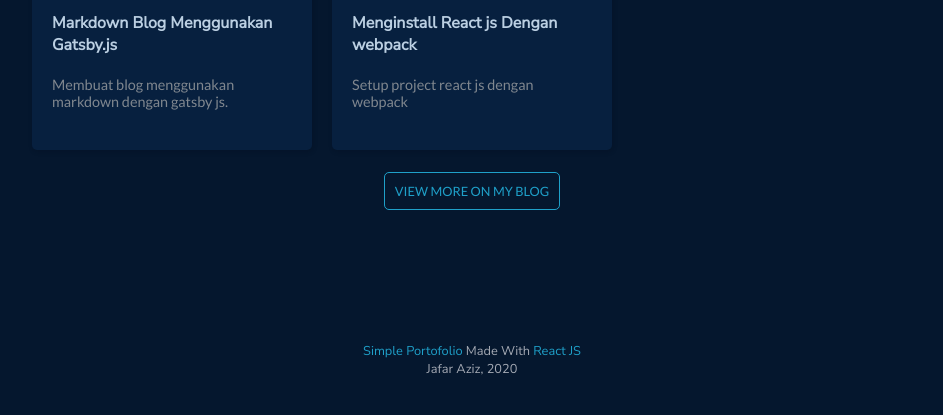
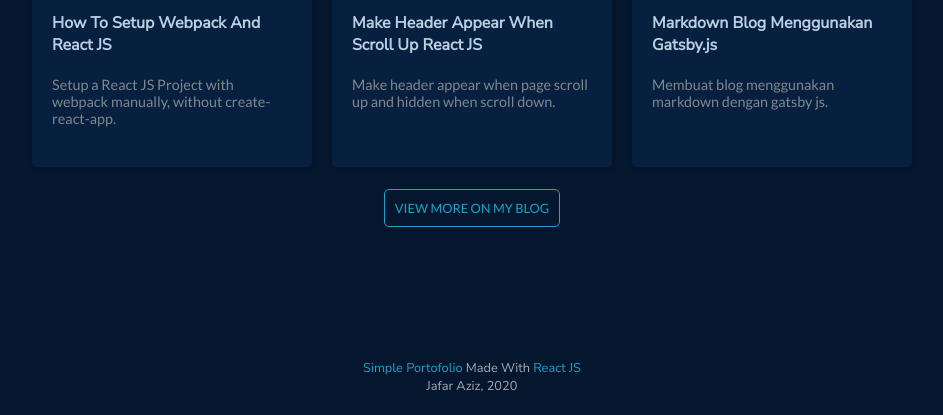
Before and after one commit to JfrAziz/old-website, a React app: page / in a window 1280 px wide. Shown: the part 2001-2416 px from the top of the page, without its empty margins (168-1111 px from the left). Built offline with nearby package versions, Linux system fonts and the light colour scheme.

Commit message:
add article

```diff
--- a/src/components/ArticleItem.js
+++ b/src/components/ArticleItem.js
@@ -15,7 +15,7 @@ const ArticleItem = ({item}) => {
           </a>
         </div>
         <div className="article-desc">
-          <h3>{title}</h3>
+          <h3><a href={url}>{title}</a></h3>
           <div className="article-excerpt">
             <span>{excerpt}</span>
           </div>
--- a/src/components/Header.js
+++ b/src/components/Header.js
@@ -17,7 +17,7 @@ const Header = () => {
     return () => {
       window.removeEventListener("scroll", handleHeader)
     }
-  }, [visible, prevScrollPos])
+  }, [prevScrollPos])
 
   return (
     <header className={[visible ? "header-visible" : "", pageYOffset ? "header-not-top" : ""].join(' ')}>
--- a/src/config.js
+++ b/src/config.js
@@ -32,14 +32,19 @@ const data = {
   ],
   article: [
     {
+      title : "How To Setup Webpack And React JS",
+      excerpt: "Setup a React JS Project with webpack manually, without create-react-app.",
+      url : "https://blog.jafaraziz.com/post/How-To-Setup-Webpack-And-React-JS",
+    },
+    {
+      title : "Make Header Appear When Scroll Up React JS",
+      excerpt: "Make header appear when page scroll up and hidden when scroll down.",
+      url : "https://blog.jafaraziz.com/post/Make-Header-Appear-When-Scroll-Up-React-JS",
+    },
+    {
       title : "Markdown Blog Menggunakan Gatsby.js",
       excerpt: "Membuat blog menggunakan markdown dengan gatsby js.",
       url : "https://blog.jafaraziz.com/post/Markdown-blog-menggunakan-gatsby-js",
-    },
-    {
-      title : "Menginstall React js Dengan webpack",
-      excerpt: "Setup project react js dengan webpack",
-      url : "https://blog.jafaraziz.com/post/menginstall-react-js-dengan-webpack",
     }
   ]
 }
--- a/src/styles/_article.scss
+++ b/src/styles/_article.scss
@@ -56,13 +56,15 @@
     }
   }
   .article-desc {
-    // padding: 0 8px;
+    flex: 1;
     h3 {
       all: unset;
-      color: var(--lighter-text-color);
-      font-weight: bold;
-      font-size: 1rem;
-      font-family: "Nunito Sans", sans-serif;
+      a {
+        color: var(--lighter-text-color);
+        font-weight: bold;
+        font-size: 1rem;
+        font-family: "Nunito Sans", sans-serif;
+      }
     }
     .article-excerpt {
       font-family: "Lato", sans-serif;
```
